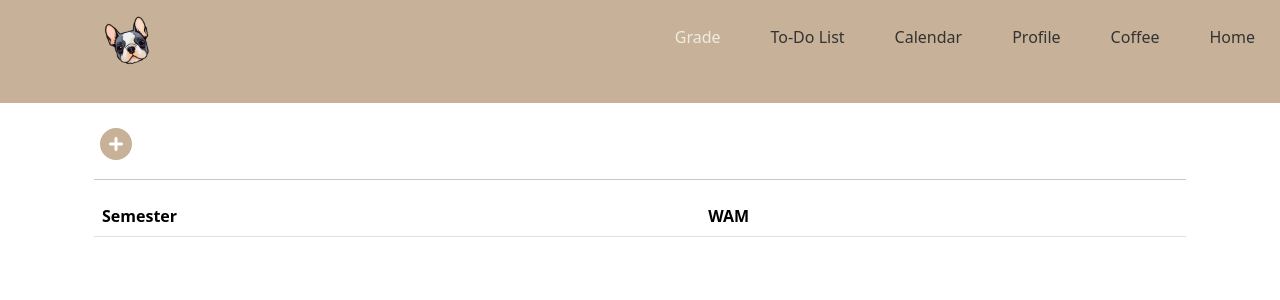
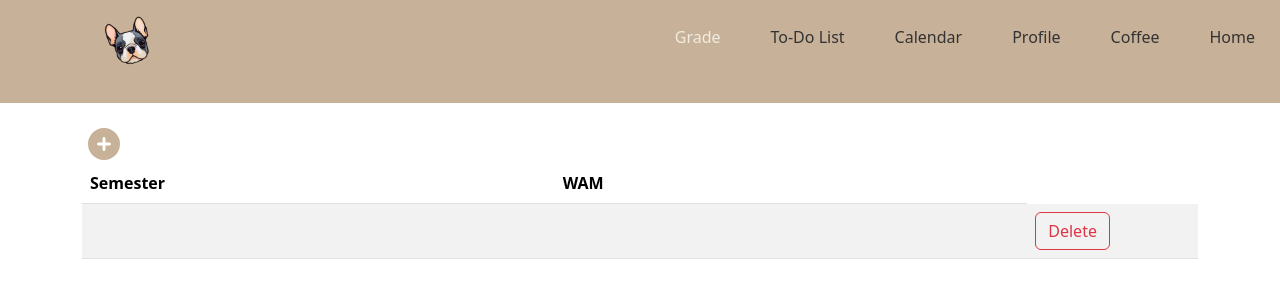
Before and after one commit to shihyihuang/shihyihuang.github.io, a React (Create React App) app in the folder academe/: page /grade in a window 1280 px wide. Shown: the top 300 px of the page. Built offline with nearby package versions, Linux system fonts and the light colour scheme.

Commit message:
makes dynamicTable more generic with header& storagekey as props

```diff
--- a/academe/src/App.js
+++ b/academe/src/App.js
@@ -6,7 +6,7 @@ import Todolist from './Pages/todolist';
 import Calendar from './Pages/calendar';
 import Profile from './Pages/profile';
 import Navbar from './Components/navbar';
-import AddSemester from './Pages/addSemester';
+import EditSemester from './Pages/editSemester';
 import CoffeeMel from './Pages/coffeeMel';
 
 
@@ -22,7 +22,7 @@ function App() {
         <Route path="/todolist" element={<Todolist/>} />
         <Route path="/calendar" element={<Calendar/>} />
         <Route path="/profile" element={<Profile/>} />
-        <Route path="/addSemester" element={<AddSemester/>}/>
+        <Route path="/editSemester" element={<EditSemester/>}/>
       </Routes>
     </>
   );
--- a/academe/src/Components/dynamicTable.js
+++ b/academe/src/Components/dynamicTable.js
@@ -1,106 +1,212 @@
-import React, {useEffect, useState} from "react";
+import React, { useEffect, useState } from "react";
+// import { useNavigate } from 'react-router-dom';
 import DeleteConfirmation from "./deleteConfirmation";
-import Icon from "../Components/icon"
-//https://app.pluralsight.com/guides/creating-dynamic-editable-tables-with-reactjs
+import Icon from "../Components/icon";
+// //https://app.pluralsight.com/guides/creating-dynamic-editable-tables-with-reactjs
 
-const DynamicTable = ({column1, column2}) => {
-    const [message, setMessage] = useState("");
+const DynamicTable = ({ header, STORAGE_KEY }) => {
   const [items, setItems] = useState(
-       JSON.parse(localStorage.getItem('items')) || []
+    JSON.parse(localStorage.getItem(STORAGE_KEY)) || [
+      {
+        column1: "",
+        column2: "",
+      },
+    ]
   );
 
-    useEffect(()=> {
-        localStorage.setItem('items', JSON.stringify(items))
-    },[items]);
+  useEffect(() => {
+    localStorage.setItem(STORAGE_KEY, JSON.stringify(items));
+  }, [items]);
 
-    const updateMessage = (event) => {
-        setMessage(event.target.value);
+  //   const savedData = () => {
+  //     switch (STORAGE_KEY) {
+  //       case "semesters":
+  //         localStorage.setItem("semesters", JSON.stringify(items));
+  //         break;
+  //       default:
+  //         console.error();
+  //     }
+  //   };
+
+  //   useEffect(() => {
+  //     savedData();
+  //   }, [items]);
+
+  const renderHeader = () => {
+    return header.map((header, index) => (
+      <th key={"item-" + index}> {header} </th>
+    ));
   };
 
-    const handleAdd = () => {
-        // const items = [...items];
-        // items.push(this.state.message);
-        setItems([...items, message]);
-        setMessage("");
+  const handleModifyColumn = (index, event, target) => {
+    const updatedItems = [...items];
+    updatedItems[index] = {
+      ...updatedItems[index],
+      [target]: event.target.value,
     };
-
-    const handleModifyColumn1 = (index, event) => {
-        const updatedItems = [...items];
-        updatedItems[index] = {...updatedItems[index], column1: event.target.value};
     setItems(updatedItems);
   };
 
-    const handleModifyColumn2 = (index, event) => {
-        const updatedItems = [...items];
-        updatedItems[index] = {...updatedItems[index], column2: event.target.value};
-        setItems(updatedItems);
+  // const handleModifyColumn = (index, event, target) => {
+  //   const updatedItems = [...items];
+  //   if (target === "column1") {
+  //     updatedItems[index] = {
+  //       ...updatedItems[index],
+  //       column1: event.target.value,
+  //     };
+  //   }
+  //   if (target === "column2") {
+  //     updatedItems[index] = {
+  //       ...updatedItems[index],
+  //       column2: event.target.value,
+  //     };
+  //   }
+  //   setItems(updatedItems);
+  // };
+
+  //   const handleModifyColumn1 = (index, event) => {
+  //     const updatedItems = [...items];
+  //     updatedItems[index] = {
+  //       ...updatedItems[index],
+  //       column1: event.target.value,
+  //     };
+  //     setItems(updatedItems);
+  //   };
+
+  const handleAdd = () => {
+    setItems([...items, ""]);
   };
 
   const handleDelete = (index) => {
     const updatedItems = [...items];
-        updatedItems.splice(index,1);
+    updatedItems.splice(index, 1);
     setItems(updatedItems);
-    }
+  };
 
   const renderRows = () => {
-        return items.map((o,index) => (
+    return items.map((item, index) => (
       <tr key={"item-" + index}>
         <td>
           <input
             type="text"
             name="column1"
-                        value={o.column1 || ""}
-                        onChange={ (event) => handleModifyColumn1(index, event)}
-                        style={{border:'none', background:'transparent'}}/>
+            value={item.column1 || ""}
+            onChange={(event) => handleModifyColumn(index, event, "column1")}
+            style={{ border: "none", background: "transparent" }}
+          />
         </td>
         <td>
           <input
             type="text"
             name="column2"
-                        value={o.column2 || ""}
-                        onChange={(event) =>  handleModifyColumn2(index, event)}
-                        style={{border:'none', background:'transparent'}}/>
+            value={item.column2 || ""}
+            onChange={(event) => handleModifyColumn(index, event, "column2")}
+            style={{ border: "none", background: "transparent" }}
+          />
         </td>
         <td>
-                        <DeleteConfirmation
-                        context={{ handleDelete}}
-                        index={index}
-                         />
+          <DeleteConfirmation context={{ handleDelete }} index={index} />
         </td>
       </tr>
     ));
   };
 
-    return(
+  return (
     <div className="container">
-            <br/>
-            <div style={{display: 'flex'}}>
-                {/* <input
-                    type="text"
-                    style={{height:'40px', marginRight:'10px'}}
-                    onChange={this.updateMessage.bind(this)}
-                    /> */}
-                <button
-                    id="#addSemesterBtn"
-                    onClick={handleAdd}>
-                    <Icon name="add"/>
+      <br />
+      <button id="#addSemesterBtn" onClick={handleAdd}>
+        <Icon name="add" />
       </button>
-            </div>
-            <hr/>
       <table className="table table-striped table-hover">
         <thead>
-                    <tr>
-                        <th> {column1} </th>
-                        <th> {column2} </th>
-                        <th></th>
-                    </tr>
+          <tr>{renderHeader()}</tr>
         </thead>
-                <tbody>
-                    {renderRows()}
-                </tbody>
+        <tbody>{renderRows()}</tbody>
       </table>
     </div>
   );
 };
 
 export default DynamicTable;
+
+//                         <td>
+//                             <button
+//                             className="btn btn-outline-primary"
+//                             style={{marginRight:'10px'}}
+//                             onClick={() => handleEdit("editSemester")}
+//                             >
+//                             Edit
+//                             </button>
+//                         </td>
+
+//     // const navigate = useNavigate();
+//     // const pageRoutes = {
+//     //     editSemester: '/editSemester',
+//     //   };
+//     //   const navigatePage = (page) => {
+//     //     const route = pageRoutes[page];
+
+//     //     if (route) {
+//     //       navigate(route);
+//     //     } else {
+//     //       console.error("Can't find your page:", page);
+//     //     }
+//     //   };
+
+//     const handleEdit = (items, index) => {
+//         navigatePage("editSemester");
+//     };
+
+//     // const headers = ['Subject', 'Average'];
+
+//     // const semesterValues = {
+//     //     sem1: [
+//     //         {
+//     //             subject: '1',
+//     //             average: '100'
+//     //         },
+//     //         {
+//     //             subject: '2',
+//     //             average: '90'
+//     //         }
+//     //     ],
+//     //     sem2: [
+//     //         {
+//     //             subject: '3',
+//     //             average: '100'
+//     //         },
+//     //         {
+//     //             subject: '4',
+//     //             average: '90'
+//     //         }
+//     //     ]
+//     // }
+
+//     // const values = [
+//     //     {
+//     //         subject: '1',
+//     //         average: '100'
+//     //     },
+//     //     {
+//     //         subject: '2',
+//     //         average: '90'
+//     //     }
+//     // ]
+//     // <DynamicTable headers={headers} values={values} />
+
+//     // <DynamicTable headers={headers} values={semesterValues.sem1} />
+
+//     // const headers = ['Semester', 'WAM', 'AnotherField'];
+//     // const values = [
+//     //     {
+//     //         semester: '1',
+//     //         wam: '100',
+//     //         anotherField: 'aa'
+//     //     },
+//     //     {
+//     //         semester: '1',
+//     //         wam: '100',
+//     //         anotherField: 'aa'
+//     //     }
+//     // ]
+//     // <DynamicTable headers={headers} values={values} />
--- a/academe/src/Pages/addSemester.js
+++ /dev/null
@@ -1,30 +0,0 @@
-import DynamicTable from "../Components/dynamicTable";
-
-const AddSemester = () => {
-
-    // const navigate = useNavigate();
-
-    // const pageRoutes = {
-    //     addSemester: '/addSemester',
-    //   };
-
-    //   const handleClick = (page) => {
-    //     const route = pageRoutes[page];
-
-    //     if (route) {
-    //       navigate(route);
-    //     } else {
-    //       console.error("Can't find your page:", page);
-    //     }
-    //   };
-
-    return (
-        <>
-            <DynamicTable
-            column1={"Semester"}
-            column2={"WAM"}/>
-        </>
-    );
-};
-
-export default AddSemester;
--- /dev/null
+++ b/academe/src/Pages/editSemester.js
@@ -0,0 +1,18 @@
+import { useState } from "react";
+import DynamicTable from "../Components/dynamicTable";
+
+const EditSemester = () => {
+  //   const [items, setItems] = useState(
+  //     JSON.parse(localStorage.getItem("items")) || []
+  //   );
+  //   useEffect(() => {
+  //     localStorage.setItem("items", JSON.stringify(items));
+  //   }, [items]);
+  //   return (
+  //     <>
+  //       <DynamicTable column1={"Subject"} column2={"Average"} />
+  //     </>
+  //   );
+};
+
+export default EditSemester;
--- a/academe/src/Pages/grade.js
+++ b/academe/src/Pages/grade.js
@@ -1,35 +1,32 @@
-import { useNavigate } from "react-router-dom";
 import DynamicTable from "../Components/dynamicTable";
+import DeleteConfirmation from "../Components/deleteConfirmation";
+import Icon from "../Components/icon";
+import { useState, useEffect } from "react";
 
 const Grade = () => {
+  const STORAGE_KEY = "semesters";
 
-    return(
-        <div className="container">
-            <DynamicTable
-                column1={"Semester"}
-                column2={"WAM"}
-            />
-            {/* <button onClick={() => handleClick("addSemester")}><Icon name="add"/></button>
-            <table className="table table-striped table-hover">
-                <thead>
-                    <tr>
-                        <th> Semester </th>
-                        <th> WAM </th>
-                    </tr>
-                </thead>
-                <tbody>
-                    <tr>
-                        <td> 2022 S2 </td>
-                        <td> 1 </td>
-                    </tr>
-                    <tr>
-                        <td> 2023 S1 </td>
-                        <td> 1 </td>
-                    </tr>
-                </tbody>
-            </table> */}
-        </div>
-    );
+  //   const [semesterData, setSemesterData] = useState(
+  //     JSON.parse(localStorage.getItem(STORAGE_KEY)) || [
+  //       {
+  //         column1: "",
+  //         column2: "",
+  //       },
+  //     ]
+  //   );
+
+  //   useEffect(() => {
+  //     const storedData = JSON.parse(localStorage.getItem(STORAGE_KEY)) || [];
+  //     setSemesterData(storedData);
+  //   }, []);
+
+  //   useEffect(() => {
+  //     localStorage.setItem(STORAGE_KEY, JSON.stringify(semesterData));
+  //   }, [semesterData]);
+
+  const header = ["Semester", "WAM"];
+
+  return <DynamicTable header={header} STORAGE_KEY={STORAGE_KEY} />;
 };
 
 export default Grade;
```
Lines whose indentation alone changed are shown as unchanged.
